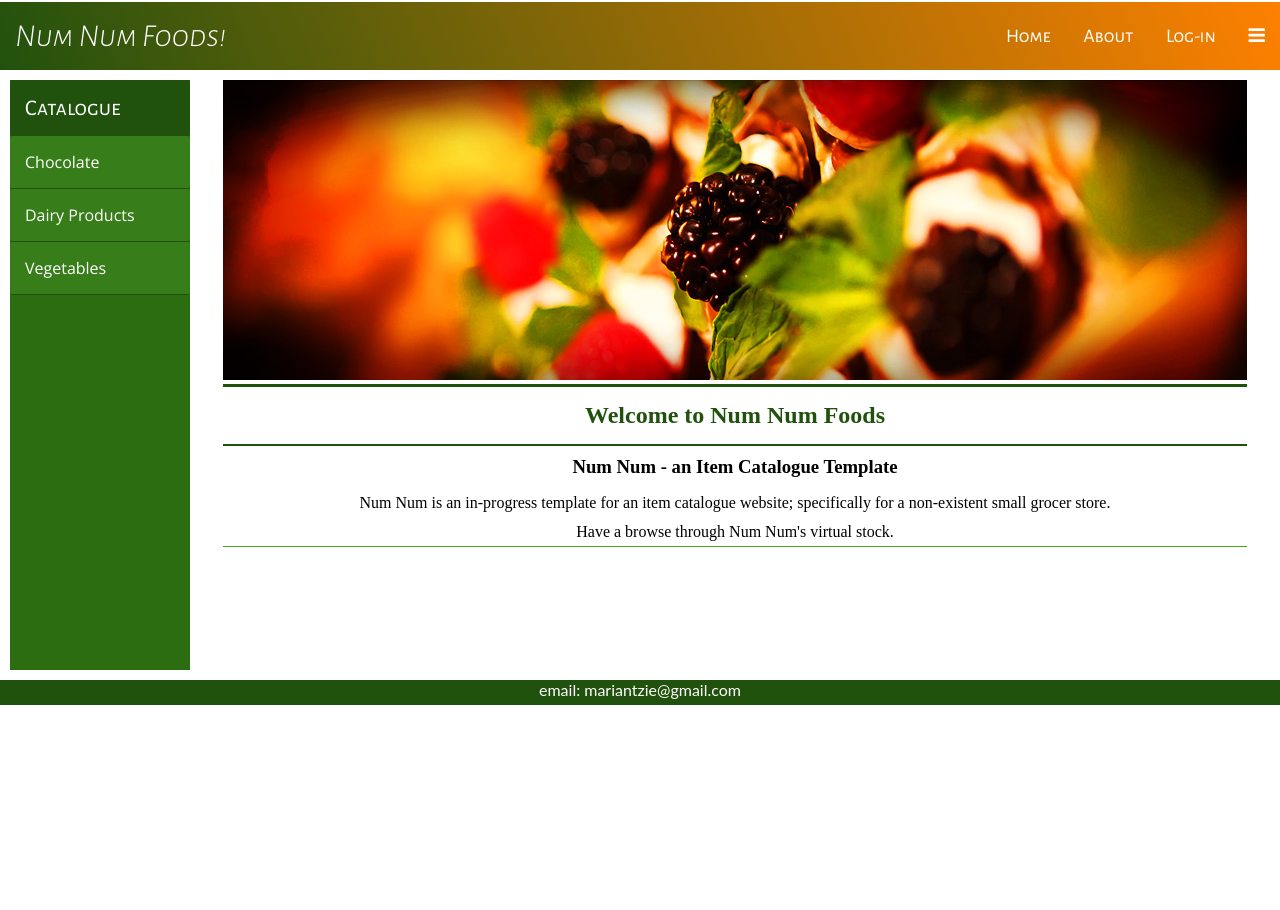
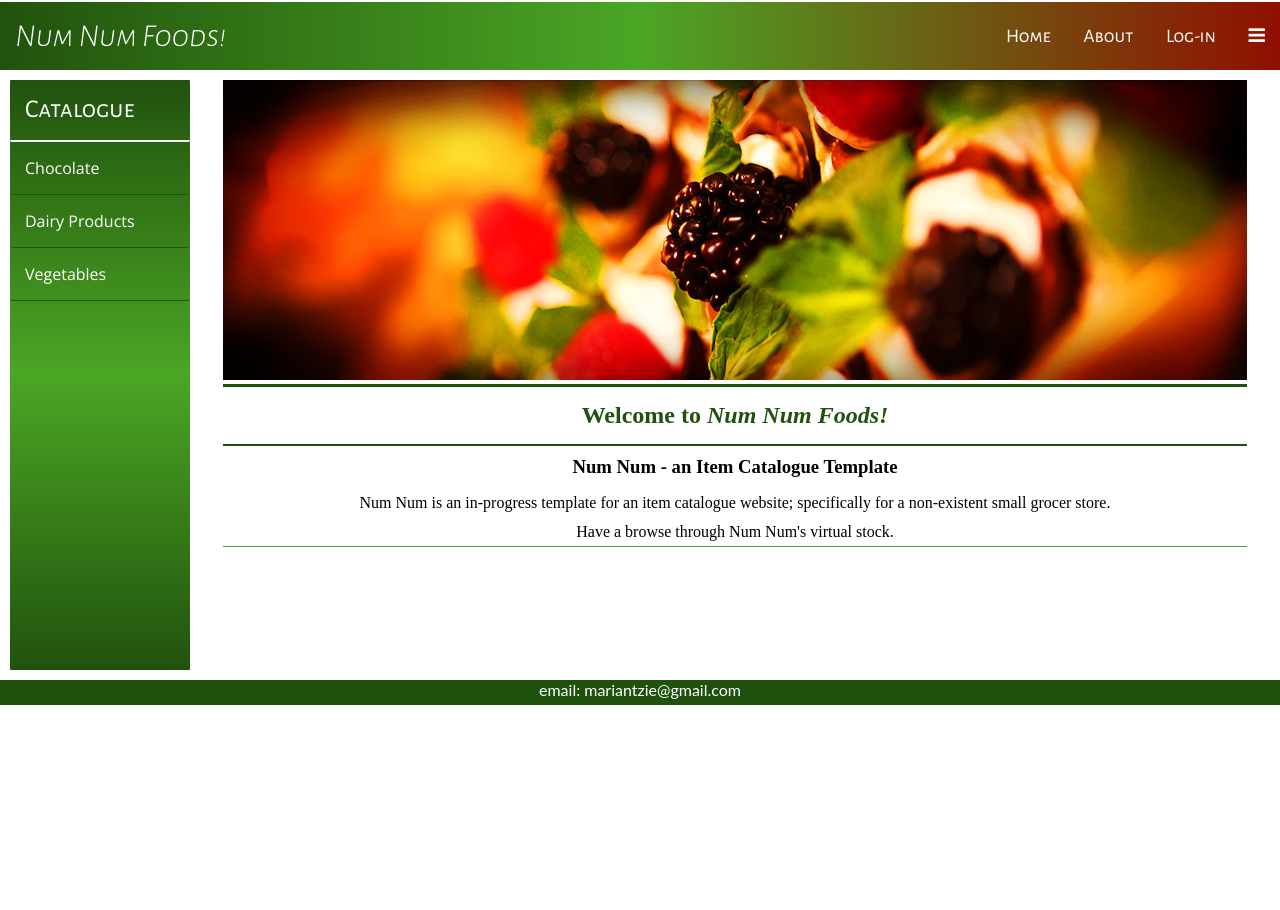
Before and after one commit to antzie/Num-Num-Foods, a Flask app: page / in a window 1280 px wide. Shown: the top 910 px of the page. Run offline with Flask 2, Linux system fonts and the light colour scheme; data comes from the database, SQL or seed files in the repository; both versions use the stored data as it was after the commit; some libraries are stand-ins or nearby versions.

Commit message:
Design nearly finished - now to start Login

```diff
--- a/db_delete.py
+++ b/db_delete.py
@@ -61,6 +61,6 @@ for category in session.query(FoodCategory).filter_by(name='Dairy Products').all
   print category.name
   print category.image
   # The below line updates the DB.
-  category.image = 'https://github.com/antzie/Calla-Grocer-Catalogue/blob/master/static/css/dairy_products.jpg?raw=true'
+  category.image = "https://raw.githubusercontent.com/antzie/Calla-Grocer-Catalogue/master/static/css/dairy_products.jpg"
 # This line commits changes to the DB
 #session.commit()
--- a/static/css/style3.css
+++ b/static/css/style3.css
@@ -42,6 +42,20 @@ header {
 background: -webkit-linear-gradient(67deg, rgb(33, 82, 13), rgb(254, 128, 0));
 background: linear-gradient(67deg, rgb(33, 82, 13), rgb(254, 128, 0));
 
+background: -webkit-linear-gradient(94deg, rgb(33, 82, 13), rgb(255, 11, 13));
+background: linear-gradient(94deg, rgb(33, 82, 13), rgb(255, 11, 13));
+
+
+background: -webkit-linear-gradient(94deg, rgb(33, 82, 13), rgb(254, 216, 43));
+background: linear-gradient(94deg, rgb(33, 82, 13), rgb(254, 216, 43));
+
+
+
+background: -webkit-linear-gradient(-20deg, rgb(142, 20, 0), rgb(33, 82, 13));
+background: linear-gradient(-20deg, rgb(142, 20, 0), rgb(33, 82, 13));
+
+background: linear-gradient(to right, #21520d, #4ba625, #f53300); /*Dark Green Pale Green Cheerful Red*/
+background: linear-gradient(to right, #21520d, #4ba625, #900f00); /*Dark Green Pale Green Cheerful Red*/
 }
 
 .centre-text {
@@ -161,19 +175,26 @@ background: linear-gradient(67deg, rgb(33, 82, 13), rgb(254, 128, 0));
 	transition-duration: 1s;
 	min-width: 180px;
 	max-width: 180px;
+	border-radius: 1px;
+
+
+background: linear-gradient(#21520d, #4ba625, #21520d ); /*Dark Green Pale Green Cheerful Red*/
+
 }
 .content-side-title {
-	background-color: #21520d;   /* Dark Forest Green*/
+	/*background-color: #21520d;   /* Dark Forest Green*/
 	padding: 15px;
     align-self: center;
     border-radius: 2px;
     color: #ffffff;
     border-radius: 2px;
+    border-bottom: 2px solid #ffffff;
 }
+
 .content-side-title h2 {
 	font-family: 'Alegreya Sans SC', sans-serif;
 	font-weight: 400;
-	font-size: 1.4em;
+	font-size: 1.6em;
 }
 
 .content-side ul {
@@ -185,7 +206,7 @@ background: linear-gradient(67deg, rgb(33, 82, 13), rgb(254, 128, 0));
 .content-side-list li {
   border-bottom: 1px solid #21520d;  /* Dark Forest Green*/
   padding: 15px; /* Padding for fat fingers at low screen size*/
-  background-color: #377d19; /*A slightly lighter green than the rest of the menu*/
+  /*background-color: #377d19; /*A slightly lighter green than the rest of the menu*/
   border-radius: 3px;
 }
 
--- a/templates/main-rev.html
+++ b/templates/main-rev.html
@@ -8,10 +8,12 @@
 		<link href="https://fonts.googleapis.com/css?family=Alegreya|Alegreya+Sans+SC:100,300i,400,400i|Open+Sans:300,300i,400,400i,600i,700" rel="stylesheet">
 		<link rel="stylesheet" href="https://cdnjs.cloudflare.com/ajax/libs/font-awesome/4.7.0/css/font-awesome.min.css">
 		<link rel="stylesheet" type="text/css" href="/static/css/style3.css">
+
 	</head>
 	<body>
 		{% block content %}
 		{% endblock %}
 	</body>
 	<script src='/static/js/js-respons.js'></script>
+	<script src="https://apis.google.com/js/client.js?onload=checkAuth"></script>
 </html>
--- a/templates/main_page-rev.html
+++ b/templates/main_page-rev.html
@@ -6,9 +6,12 @@
 	<div class="content-main-container">
 		<section class="content-main">
 			<picture>
+				<!--<img class="img-header" src="/static/images/chocolate2.jpg" alt="An out of focus picture of the rasberries atop a Chocolate Cake.">
+				-->
 				<img class="img-header" src="https://raw.githubusercontent.com/antzie/Calla-Grocer-Catalogue/master/static/css/chocolate-cake-with-berry-header.jpg" alt="An out of focus picture of the rasberries atop a Chocolate Cake.">
+
 			</picture>
-		<h2 class="heading-non-coloured"> Welcome to Num Num Foods </h2>
+		<h2 class="heading-non-coloured"> Welcome to <em>Num Num Foods!</em> </h2>
 			<div class="description-lists">
 				<section class="description-container">
 					<h3 class="heading-description centre-text">Num Num - an Item Catalogue Template</h3>
```
Also changed, not shown: grocerwithusers.db, static/images/chocolate2.jpg (added).
